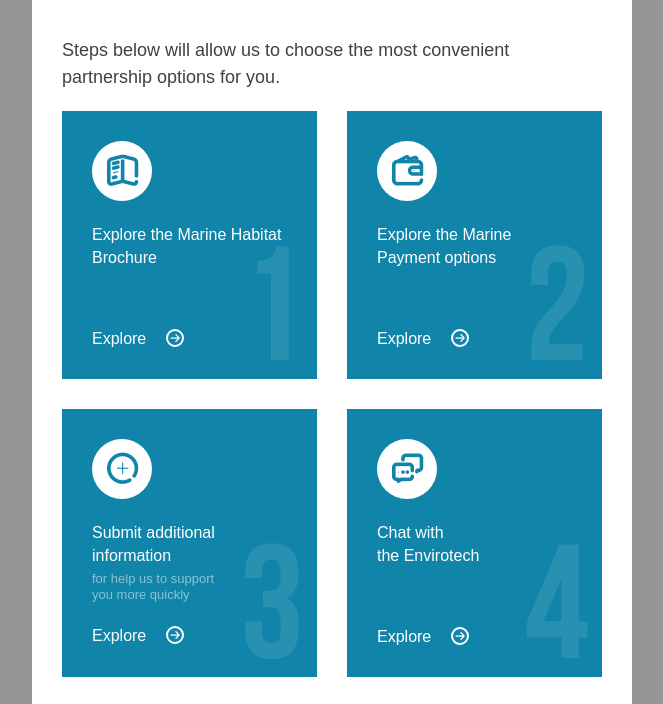
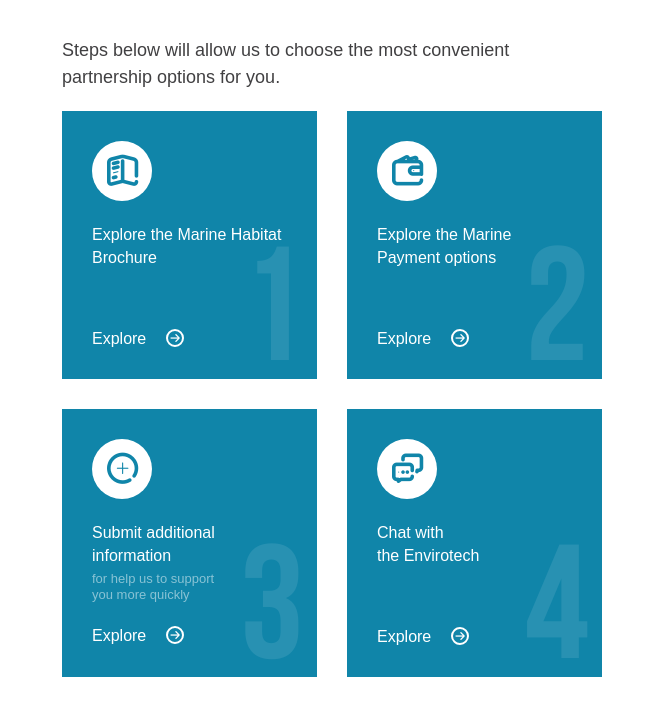
Before and after one commit to BohdanDiachenko/HomeWork12, a website: page dev/index.html in a window 1280 px wide. Shown: the part 596-1300 px from the top of the page, without its empty margins (308-971 px from the left). Drawn offline with nearby package versions, Linux system fonts and the light colour scheme; files that its build step writes are made by us from their sources; files whose address does not match are found by name; a web font is replaced by a local one.

Commit message:
version 3.2

```diff
--- a/dev/scss/_base.scss
+++ b/dev/scss/_base.scss
@@ -2,7 +2,7 @@ body {
     font-family: "Montserrat", Arial, Helvetica, sans-serif;
     font-weight: 500;
     color: #fff;
-    background-color: rgb(150, 150, 150);
+    // background-color: rgb(150, 150, 150);
 }
 #wrapper {
     width: 100vw;
```
Also changed, not shown: public/css/style.css.
